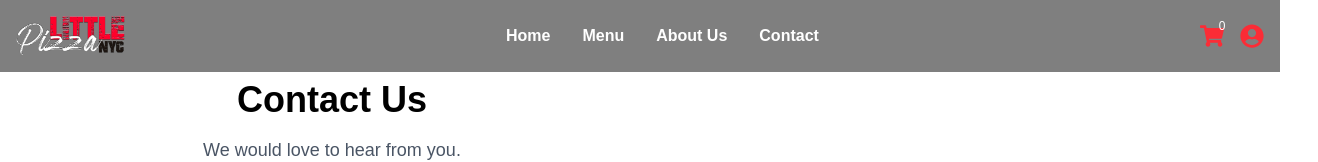
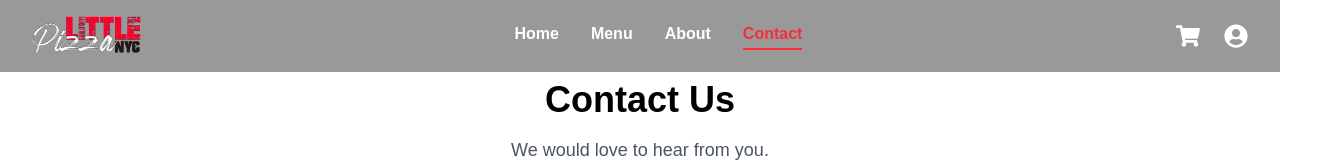
Before and after one commit to Mahmud-Hasan-Khan/Little-Pizza, a Next.js app: page /contact in a window 1280 px wide. Shown: the top 162 px of the page, 1318 px wide, since content can reach past the window. Built offline with nearby package versions, Linux system fonts and the light colour scheme.

Commit message:
navbar & Max-w-set

```diff
--- a/src/app/about/page.js
+++ b/src/app/about/page.js
@@ -1,7 +1,6 @@
 export default function AboutPage() {
   return (
-    <div className="py-20 px-4 bg-white">
-      <div className="container mx-auto">
+    <div className="w-full max-w-5xl mx-auto px-4 sm:px-6 lg:px-8 py-20 bg-white">
       <div className="text-center">
         <h2 className="text-4xl font-bold">About Us</h2>
         <p className="mt-4 text-lg text-gray-600">
@@ -32,6 +31,5 @@ export default function AboutPage() {
         </div>
       </div>
     </div>
-    </div>
   );
 }
--- a/src/app/cart/page.js
+++ b/src/app/cart/page.js
@@ -16,7 +16,7 @@ export default function CartPage() {
 
   return (
     <div className="py-20 px-4 bg-gray-100 min-h-screen">
-      <div className="container mx-auto">
+      <div className="container mx-auto pt-12">
         <div className="text-center mb-12">
           <h2 className="text-4xl font-bold">Your Cart</h2>
           <p className="mt-4 text-lg text-gray-600">
--- a/src/app/components/Navbar.js
+++ b/src/app/components/Navbar.js
@@ -1,19 +1,161 @@
+// "use client";
+// import Link from "next/link";
+// import { useState, useEffect } from "react";
+// import { FaShoppingCart, FaUserCircle } from "react-icons/fa";
+// import { HiOutlineBars3, HiXMark } from "react-icons/hi2"; // Added X icon
+// import useCartStore from "../../store/cart";
+// import useAuthStore from "../../store/auth";
+// import { useRouter } from "next/navigation";
+
+// // Centralized Navbar Link Configuration
+// const navLinks = [
+//   { name: "Home", path: "/" },
+//   { name: "Menu", path: "/menu" },
+//   { name: "About", path: "/about" },
+//   { name: "Contact", path: "/contact" },
+// ];
+
+// export default function Navbar() {
+//   const [isOpen, setIsOpen] = useState(false);
+//   const [isScrolled, setIsScrolled] = useState(false);
+//   const [mounted, setMounted] = useState(false);
+
+//   const cart = useCartStore((state) => state.cart);
+//   const { isLoggedIn, user, logout } = useAuthStore();
+//   const router = useRouter();
+
+//   useEffect(() => {
+//     setMounted(true);
+//     const handleScroll = () => setIsScrolled(window.scrollY > 20);
+//     window.addEventListener("scroll", handleScroll);
+//     return () => window.removeEventListener("scroll", handleScroll);
+//   }, []);
+
+//   const handleLogout = () => {
+//     logout();
+//     setIsOpen(false);
+//     router.push("/");
+//   };
+
+//   const navbarClasses = `fixed w-full top-0 z-50 transition-all duration-300 bg-black/40 ${isScrolled ? "py-2 shadow-lg" : "py-4"
+//     }`;
+
+//   const linkClasses = "text-white hover:text-red-500 font-semibold transition-colors";
+
+//   if (!mounted) return <nav className={navbarClasses}></nav>;
+
+//   return (
+//     <nav className={navbarClasses}>
+//       <div className="max-w-7xl mx-auto flex justify-between items-center px-3 sm:px-6 lg:px-8">
+
+//         {/* Logo */}
+//         <Link href="/" className="flex items-center">
+//           <img src="/img/Little Pizza Logo.webp" alt="Logo" className="h-10 w-auto" />
+//         </Link>
+
+//         {/* Desktop Links */}
+//         <div className="hidden md:flex items-center space-x-8">
+//           {navLinks.map((link) => (
+//             <Link key={link.name} href={link.path} className={linkClasses}>
+//               {link.name}
+//             </Link>
+//           ))}
+//         </div>
+
+//         {/* Icons */}
+//         <div className="flex items-center gap-3 sm:gap-4 lg:gap-6">
+//           <Link href="/cart" className="relative text-red-500 hover:scale-110 transition-transform">
+//             <FaShoppingCart className="h-6 w-6" />
+//             {cart.length > 0 && (
+//               <span className="absolute -top-2 -right-2 bg-red-600 text-white text-xs font-semibold rounded-full h-4.5 w-4.5 flex items-center justify-center animate-bounce">
+//                 {cart.length}
+//               </span>
+//             )}
+//           </Link>
+
+//           <div className="hidden md:block">
+//             {isLoggedIn ? (
+//               <div className="flex items-center space-x-4">
+//                 <Link href="/profile" className="text-white flex items-center gap-2">
+//                   <FaUserCircle className="h-6 w-6" /> {user?.name}
+//                 </Link>
+//                 <button onClick={handleLogout} className="bg-red-600 px-3 py-1 rounded text-white text-sm">Logout</button>
+//               </div>
+//             ) : (
+//               <Link href="/login" className="text-red-500"><FaUserCircle className="h-6 w-6" /></Link>
+//             )}
+//           </div>
+
+//           {/* Mobile Toggle */}
+//           <button className="md:hidden text-red-500" onClick={() => setIsOpen(!isOpen)}>
+//             {isOpen ? <HiXMark className="h-8 w-8" /> : <HiOutlineBars3 className="h-8 w-8" />}
+//           </button>
+//         </div>
+//       </div>
+
+//       {/* Mobile Menu Overlay */}
+//       <div className={`md:hidden absolute w-full bg-black/95 transition-all duration-300 ${isOpen ? "top-full opacity-100" : "top-125 opacity-0"}`}>
+//         <div className="flex flex-col p-6 space-y-4">
+//           {navLinks.map((link) => (
+//             <Link key={link.name}
+//               href={link.path}
+//               onClick={() => setIsOpen(false)}
+//               className="text-xl text-white">
+//               {link.name}
+//             </Link>
+//           ))}
+//           <hr className="border-t border-gray-700" />
+//           {isLoggedIn ? (
+//             <>
+//               <Link href="/profile" onClick={() => setIsOpen(false)} className="text-xl text-white flex items-center gap-2">
+//                 <FaUserCircle className="h-6 w-6" /> Profile
+//               </Link>
+//               <button onClick={handleLogout} className="text-xl text-white bg-red-600 px-3 py-1 rounded mt-2">Logout</button>
+//             </>
+//           ) : (
+//             <Link href="/login" onClick={() => setIsOpen(false)} className="text-xl text-white">
+//               Login
+//             </Link>
+//           )}
+//         </div>
+//       </div>
+//     </nav>
+//   );
+// }
+
 "use client";
 import Link from "next/link";
 import { useState, useEffect } from "react";
+import { usePathname } from "next/navigation";
 import { FaShoppingCart, FaUserCircle } from "react-icons/fa";
-import { HiOutlineBars3 } from "react-icons/hi2";
+import { HiOutlineBars3, HiXMark } from "react-icons/hi2";
 import useCartStore from "../../store/cart";
 import useAuthStore from "../../store/auth";
 import { useRouter } from "next/navigation";
 
+const navLinks = [
+  { name: "Home", path: "/" },
+  { name: "Menu", path: "/menu" },
+  { name: "About", path: "/about" },
+  { name: "Contact", path: "/contact" },
+];
+
 export default function Navbar() {
   const [isOpen, setIsOpen] = useState(false);
+  const [isScrolled, setIsScrolled] = useState(false);
+  const [mounted, setMounted] = useState(false);
 
-
+  const pathname = usePathname();
   const cart = useCartStore((state) => state.cart);
   const { isLoggedIn, user, logout } = useAuthStore();
   const router = useRouter();
+
+  useEffect(() => {
+    setMounted(true);
+    const handleScroll = () => setIsScrolled(window.scrollY > 20);
+    window.addEventListener("scroll", handleScroll);
+    return () => window.removeEventListener("scroll", handleScroll);
+  }, []);
 
   const handleLogout = () => {
     logout();
@@ -21,109 +163,120 @@ export default function Navbar() {
     router.push("/");
   };
 
+  const navbarClasses = `fixed w-full top-0 z-50 transition-all duration-300 ${
+    isScrolled ? "py-2 shadow-lg bg-black/50 backdrop-blur-md" : "py-4 bg-black/40"
+  }`;
 
-  // 1. Navbar Background & Shadow
-  const navbarClasses = "bg-black/50 shadow-none transition-colors duration-300";
-
-  // 2. Link Text Color
-  const linkClasses = "text-white hover:text-primary font-semibold";
-
-  // 3. Icon Color (Cart/User)
-  const iconClasses = "text-red-500 hover:text-primary";
-
-  // 4. Mobile Toggle Icon Color
-  const mobileToggleIconClasses = "text-red-500 focus:outline-none";
-
+  if (!mounted) return <nav className={navbarClasses}></nav>;
 
   return (
-    <nav className={`${navbarClasses} fixed w-full top-0 z-50`}>
-      <div className="container mx-auto px-4">
-        <div className="flex justify-between items-center py-4">
+    <nav className={navbarClasses}>
+      <div className="max-w-7xl mx-auto flex justify-between items-center px-3 sm:px-6 lg:px-8">
 
-          {/* Logo Section */}
-          <div className="flex items-center">
+        {/* Logo */}
         <Link href="/" className="flex items-center">
-              <img
-                src="/img/Little Pizza Logo.webp"
-                alt="Little Pizza Logo"
-                className="h-10 w-auto"
-              />
+          <img src="/img/Little Pizza Logo.webp" alt="Logo" className="h-10 w-auto" />
         </Link>
+
+        {/* Desktop Links */}
+        <div className="hidden md:flex items-center space-x-8">
+          {navLinks.map((link) => (
+            <Link
+              key={link.name}
+              href={link.path}
+              className={`relative pb-1 font-semibold transition-all duration-300 group ${
+                pathname === link.path ? "text-red-500" : "text-white hover:text-red-500"
+              }`}
+            >
+              {link.name}
+              <span className={`absolute bottom-0 left-0 h-0.5 bg-red-500 transition-all duration-300 ease-out
+                ${pathname === link.path ? "w-full" : "w-0 group-hover:w-full"}`}>
+              </span>
+            </Link>
+          ))}
         </div>
 
-          {/* Nav Links (Desktop) */}
-          <div className="hidden md:flex items-center space-x-8">
-            <Link href="/" className={linkClasses}>Home</Link>
-            <Link href="/menu" className={linkClasses}>Menu</Link>
-            <Link href="/about" className={linkClasses}>About Us</Link>
-            <Link href="/contact" className={linkClasses}>Contact</Link>
-          </div>
+        {/* Icons Section */}
+        <div className="flex items-center gap-6">
 
-          {/* Cart/User Icons (Desktop) */}
-          <div className="hidden md:flex items-center space-x-4">
+          {/* Cart Icon - Changed to White with Red Hover */}
           <Link
             href="/cart"
-              className={`relative ${iconClasses}`}
+            className={`relative transition-all duration-300 hover:scale-110 ${
+              pathname === "/cart" ? "text-red-500" : "text-white hover:text-red-500"
+            }`}
           >
             <FaShoppingCart className="h-6 w-6" />
-              <span className="absolute -top-2 -right-2 bg-primary text-white text-xs rounded-full h-5 w-5 flex items-center justify-center">
+            {cart.length > 0 && (
+              <span className="absolute -top-2 -right-2 bg-red-600 text-white text-[10px] rounded-full h-5 w-5 flex items-center justify-center animate-bounce">
                 {cart.length}
               </span>
+            )}
           </Link>
+
+          {/* Login / Profile Icon - Changed to White with Red Hover */}
+          <div className="hidden md:block">
             {isLoggedIn ? (
-              <>
-                <Link href="/profile" className={`${linkClasses} flex items-center`}>
-                  <FaUserCircle className="h-6 w-6 mr-2" /> {user.name}
+              <div className="flex items-center space-x-4">
+                <Link
+                  href="/profile"
+                  className={`flex items-center gap-2 transition-colors duration-300 ${
+                    pathname === "/profile" ? "text-red-500" : "text-white hover:text-red-500"
+                  }`}
+                >
+                  <FaUserCircle className="h-6 w-6" />
+                  <span className="font-medium">{user?.name}</span>
                 </Link>
-                <button onClick={handleLogout} className={linkClasses}>Logout</button>
-              </>
+                <button
+                  onClick={handleLogout}
+                  className="bg-red-600 px-3 py-1 rounded text-white text-sm hover:bg-red-700 transition-colors"
+                >
+                  Logout
+                </button>
+              </div>
             ) : (
-              <Link href="/login" className={iconClasses}>
+              <Link
+                href="/login"
+                className={`transition-all duration-300 hover:scale-110 block ${
+                  pathname === "/login" ? "text-red-500" : "text-white hover:text-red-500"
+                }`}
+              >
                 <FaUserCircle className="h-6 w-6" />
               </Link>
             )}
           </div>
 
-          {/* Mobile Toggle/Cart */}
-          <div className="md:hidden flex items-center">
-            <Link
-              href="/cart"
-              className={`relative ${iconClasses} mr-4`}
-            >
-              <FaShoppingCart className="h-6 w-6" />
-              <span className="absolute -top-2 -right-2 bg-primary text-white text-xs rounded-full h-5 w-5 flex items-center justify-center">
-                {cart.length}
-              </span>
-            </Link>
-            <button
-              onClick={() => setIsOpen(!isOpen)}
-              className={mobileToggleIconClasses} // Apply conditional color to the hamburger icon
-            >
-              <HiOutlineBars3 className="h-7 w-7" />
+          {/* Mobile Toggle */}
+          <button className="md:hidden text-white hover:text-red-500 transition-colors" onClick={() => setIsOpen(!isOpen)}>
+            {isOpen ? <HiXMark className="h-8 w-8" /> : <HiOutlineBars3 className="h-8 w-8" />}
           </button>
         </div>
       </div>
-      </div>
 
-      {/* Mobile Nav - Always use a solid background (e.g., bg-dark) for menu readability */}
-      <div className={`md:hidden ${isOpen ? "block" : "hidden"} bg-dark`}>
-        <div className="px-2 pt-2 pb-3 space-y-1 sm:px-3">
-          <Link href="/" className="block px-3 py-2 rounded-md text-base font-medium text-gray-300 hover:text-white hover:bg-gray-700">Home</Link>
-          <Link href="/menu" className="block px-3 py-2 rounded-md text-base font-medium text-gray-300 hover:text-white hover:bg-gray-700">Menu</Link>
-          <Link href="/about" className="block px-3 py-2 rounded-md text-base font-medium text-gray-300 hover:text-white hover:bg-gray-700">About Us</Link>
-          <Link href="/contact" className="block px-3 py-2 rounded-md text-base font-medium text-gray-300 hover:text-white hover:bg-gray-700">Contact</Link>
-        </div>
-        <div className="border-t border-gray-700 px-5 py-3">
-            {isLoggedIn ? (
-              <div className="flex flex-col space-y-3">
-                <Link href="/profile" className="flex items-center px-3 py-2 rounded-md text-base font-medium text-gray-300 hover:text-white hover:bg-gray-700">
-                  <FaUserCircle className="h-6 w-6 mr-2" />
-                  {user.name}'s Profile
+      {/* Mobile Menu Overlay */}
+      <div className={`md:hidden absolute w-full bg-black/95 transition-all duration-300 ${
+        isOpen ? "top-full opacity-100" : "top-125 opacity-0 pointer-events-none"
+      }`}>
+        <div className="flex flex-col p-6 space-y-4">
+          {navLinks.map((link) => (
+            <Link
+              key={link.name}
+              href={link.path}
+              onClick={() => setIsOpen(false)}
+              className={`text-xl font-medium transition-colors ${
+                pathname === link.path ? "text-red-500" : "text-white"
+              }`}
+            >
+              {link.name}
             </Link>
-                <button onClick={handleLogout} className="w-full text-left flex items-center px-3 py-2 rounded-md text-base font-medium text-gray-300 hover:text-white hover:bg-gray-700">Logout</button>
-              </div>
-            ) : (
-              <Link href="/login" className="flex items-center justify-center w-full bg-primary text-white rounded-md py-2 text-base font-medium">
+          ))}
+          <hr className="border-gray-800" />
+          {!isLoggedIn && (
+             <Link
+             href="/login"
+             onClick={() => setIsOpen(false)}
+             className={`text-xl font-medium ${pathname === "/login" ? "text-red-500" : "text-white"}`}
+           >
              Login / Register
            </Link>
           )}
--- a/src/app/components/home/Menu.js
+++ b/src/app/components/home/Menu.js
@@ -37,8 +37,7 @@ export default function Menu() {
   const addToCart = useCartStore((state) => state.addToCart);
 
   return (
-    <div className="py-20 px-4 bg-gray-100">
-      <div className="container mx-auto">
+    <div className="w-full max-w-7xl mx-auto px-4 sm:px-6 lg:px-8 py-20 bg-gray-100">
       <div className="text-center">
         <h2 className="text-4xl font-bold">Our Menu</h2>
         <p className="mt-4 text-lg text-gray-600">
@@ -81,6 +80,5 @@ export default function Menu() {
         </Link>
       </div>
     </div>
-    </div>
   );
 }
--- a/src/app/globals.css
+++ b/src/app/globals.css
@@ -1,4 +1,5 @@
 @import "tailwindcss";
+
 
 :root {
   --background: #FFFF;
--- a/src/app/layout.js
+++ b/src/app/layout.js
@@ -24,13 +24,15 @@ export default function RootLayout({ children }) {
   return (
     <html lang="en">
       <body
-        className={`${geistSans.variable} ${geistMono.variable} antialiased`}
+        className={`${geistSans.variable} ${geistMono.variable} antialiased flex flex-col min-h-screen`}
       >
         <Navbar />
-        <main className="flex grow">{children}</main>
+        <main className="grow w-full mx-auto">
+          {children}
+        </main>
+        <SpeedInsights />
+        <Analytics />
         <Footer />
-        <SpeedInsights/>
-        <Analytics />
       </body>
     </html>
   );
--- a/src/app/menu/page.js
+++ b/src/app/menu/page.js
@@ -82,7 +82,7 @@ export default function MenuPage() {
 
   return (
     <div className="py-20 px-4 bg-gray-100">
-      <div className="container mx-auto">
+      <div className="container max-w-7xl mx-auto px-4 sm:px-6 lg:px-8">
         <div className="text-center mb-12">
           <h2 className="text-4xl font-bold">Our Menu</h2>
           <p className="mt-4 text-lg text-gray-600">
@@ -114,9 +114,9 @@ export default function MenuPage() {
                 alt={item.name}
                 className="w-full h-48 object-cover"
               />
-              <div className="p-6 flex flex-col flex-grow">
+              <div className="p-6 flex flex-col grow">
                 <h3 className="text-xl font-bold">{item.name}</h3>
-                <p className="mt-2 text-gray-600 flex-grow">
+                <p className="mt-2 text-gray-600 grow">
                   {item.description}
                 </p>
                 <div className="flex justify-between items-center mt-4">
--- a/src/app/page.js
+++ b/src/app/page.js
@@ -3,9 +3,9 @@ import Menu from "./components/home/Menu";
 
 export default function Home() {
   return (
-    <div className="relative">
+    <>
       <Hero />
       <Menu />
-    </div>
+    </>
   );
 }
--- a/tailwind.config.js
+++ b/tailwind.config.js
@@ -6,6 +6,16 @@ module.exports = {
     "./src/app/**/*.{js,ts,jsx,tsx,mdx}",
   ],
   theme: {
+    container: {
+      center: true,
+      padding: {
+        DEFAULT: "1rem",
+        sm: "2rem",
+        lg: "4rem",
+        xl: "5rem",
+        "2xl": "6rem",
+      },
+    },
     extend: {
       colors: {
         primary: "#d92525",
```
Also changed, not shown: src/app/components/Footer.js (+4 -4 lines). Lines whose indentation alone changed are shown as unchanged.
